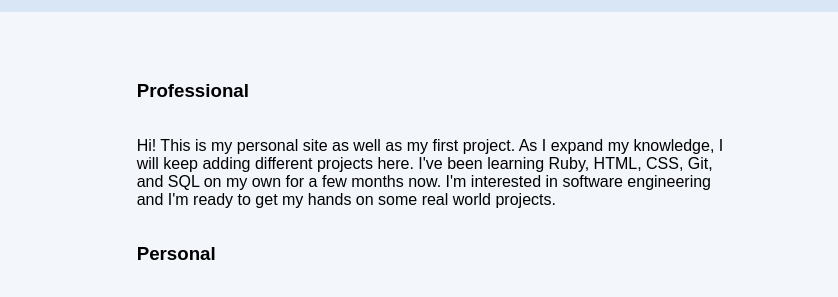
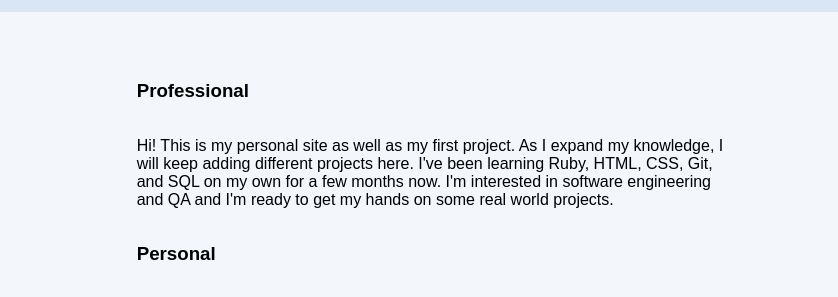
Before and after one commit to flopezpr/flopez, a plain HTML site: page index.html in a window 1280 px wide. Shown: the part 98-395 px from the top of the page, 0-838 px from the left. Drawn offline with Linux system fonts and the light colour scheme.

Commit message:
Edit index professional paragraph

```diff
--- a/index.html
+++ b/index.html
@@ -23,7 +23,7 @@
     <p>Hi! This is my personal site as well as my first project. As I expand my knowledge,
       I will keep adding different projects here. I've been learning Ruby, HTML, CSS,
     Git, and SQL on my own for a few months now. I'm interested in software
-    engineering and I'm ready to get my hands on some real world projects.</p>
+    engineering and QA and I'm ready to get my hands on some real world projects.</p>
 
     <h3>Personal</h3>
     <p>I was born in Manati, Puerto Rico and was raised in Yauco, Puerto Rico up until
```
